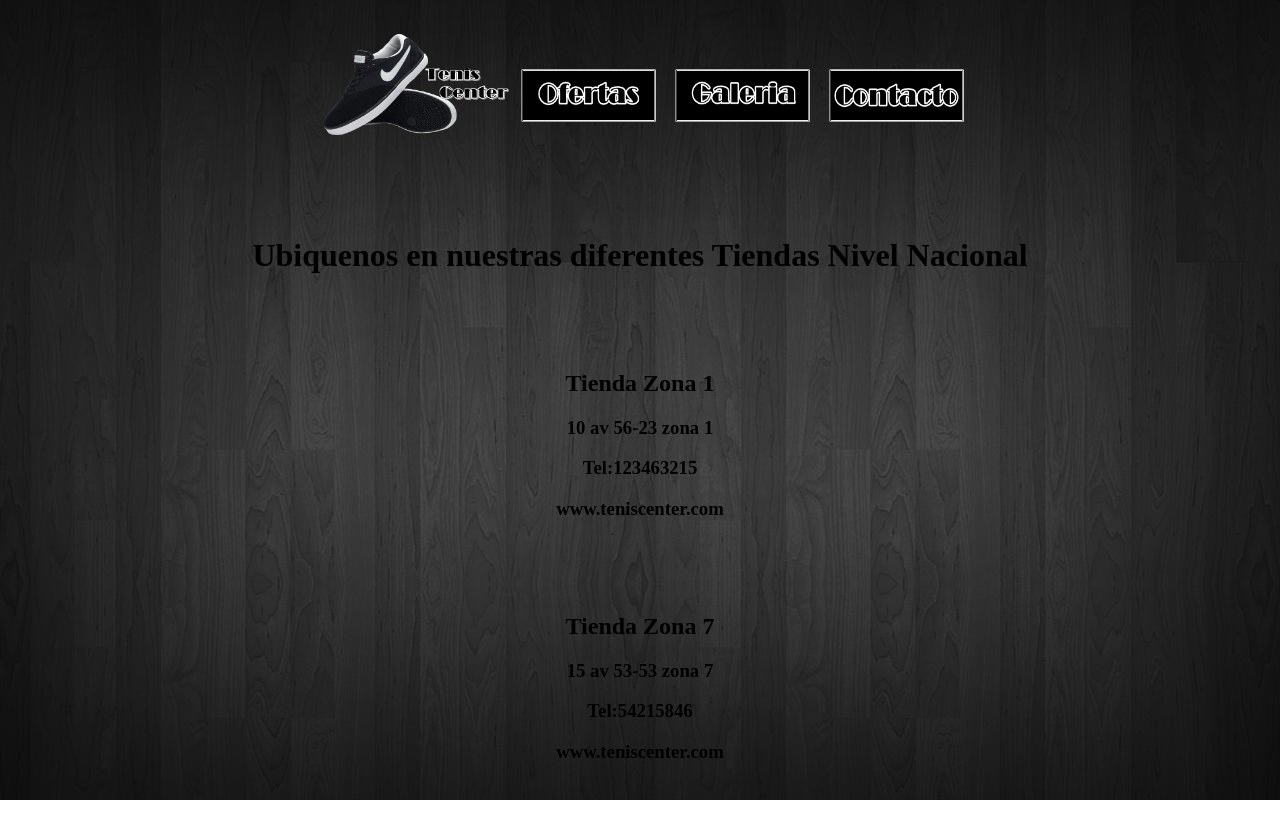
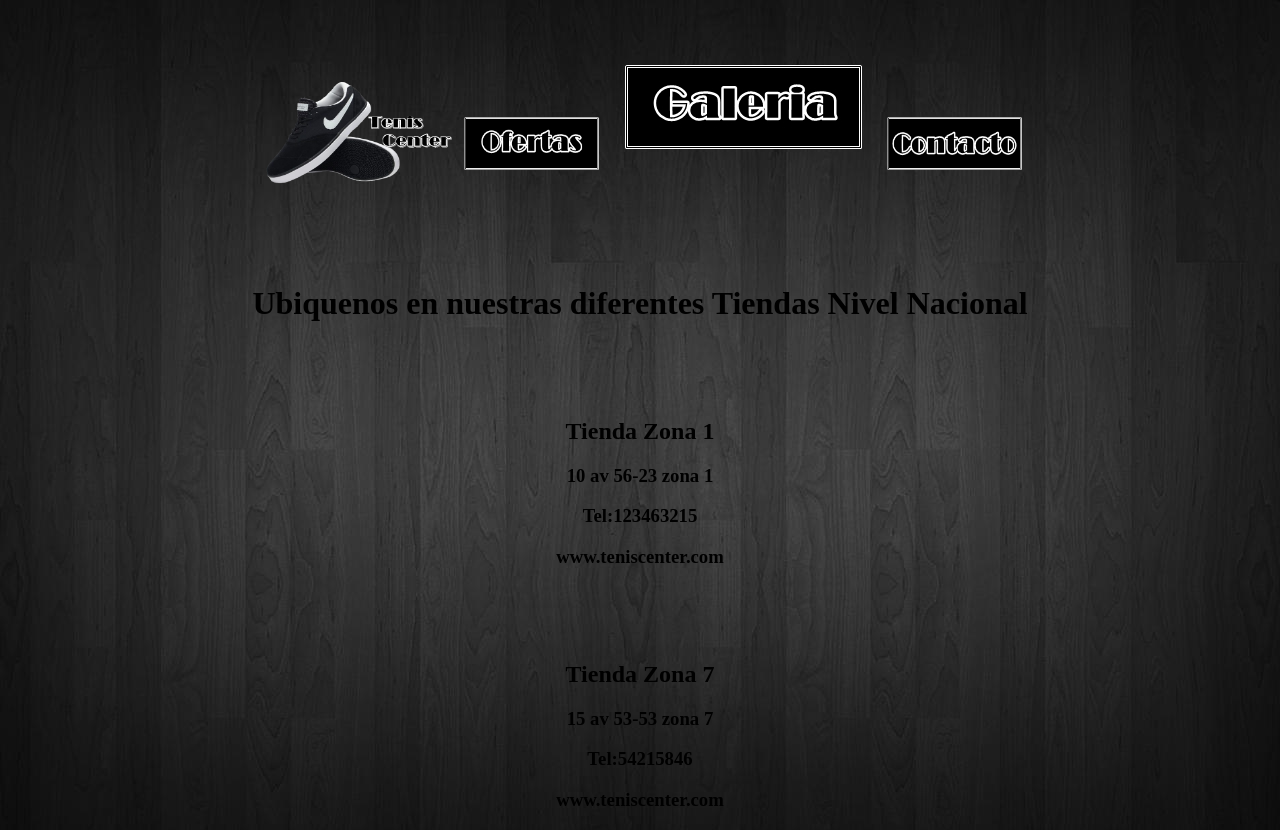
Before and after one commit to luis711/test_2, a plain HTML site: page index.html in a window 1280 px wide. Before the commit the page ends 800 px from the top, so only its background shows below. Drawn offline with Linux system fonts and the light colour scheme.

Commit message:
Update index.html

```diff
--- a/index.html
+++ b/index.html
@@ -7,10 +7,8 @@
 <center>
   <a href="index.html">
   <img src="menu/logo.png" width="200" height="150"></a>
-  <a href="ofertas.html">
-  <img src="menu/ofertas.png" width="150" height="125"></a>
-  <a href="Galeri.html">
-  <img src="menu/galeria.png" width="150" height="125"></a>
+  <a href="ofertas.html"> <img src="menu/ofertas.png" width="150" height="125"></a>
+  <a href="galeria.html"> <img src="menu/galeria.png"></a>
   <a href="contacto.html">
   <img src="menu/contacto.png" width="150" height="125"></a>
 <br><br><br><br><center>
```
